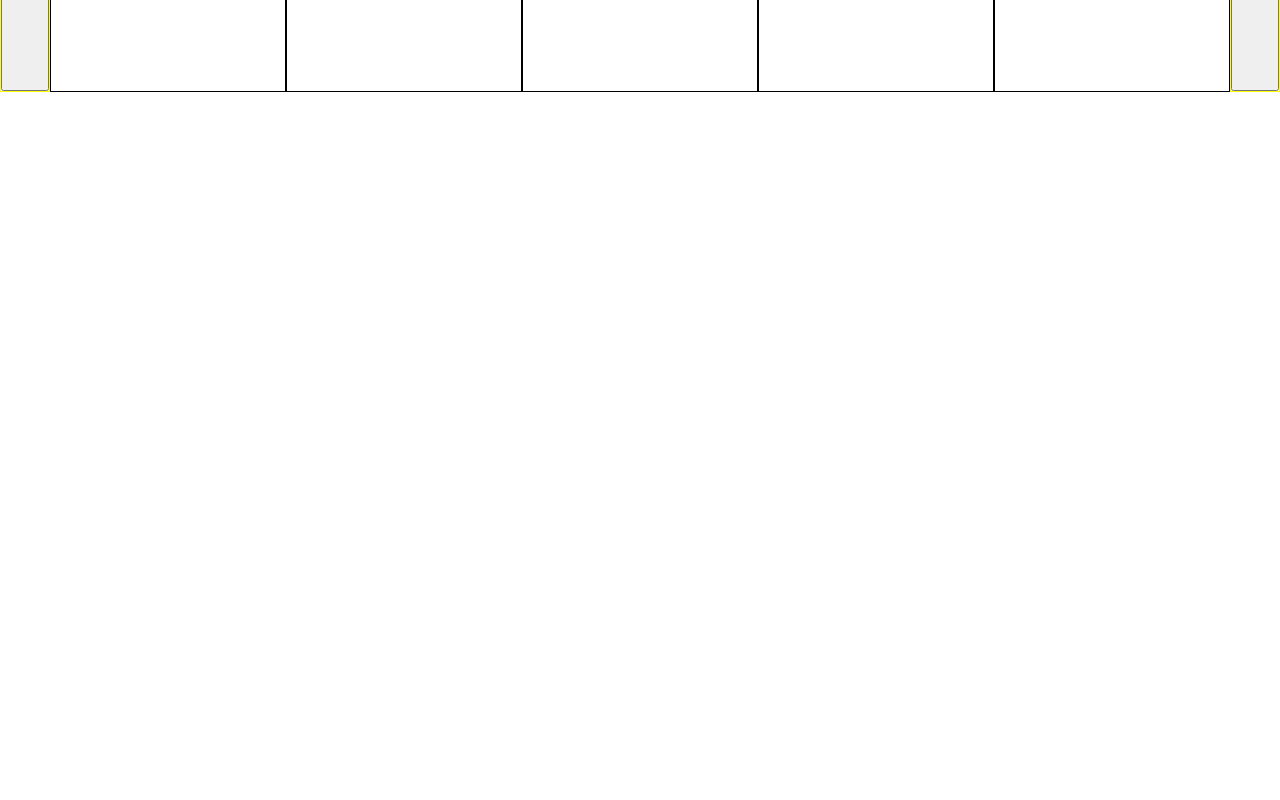
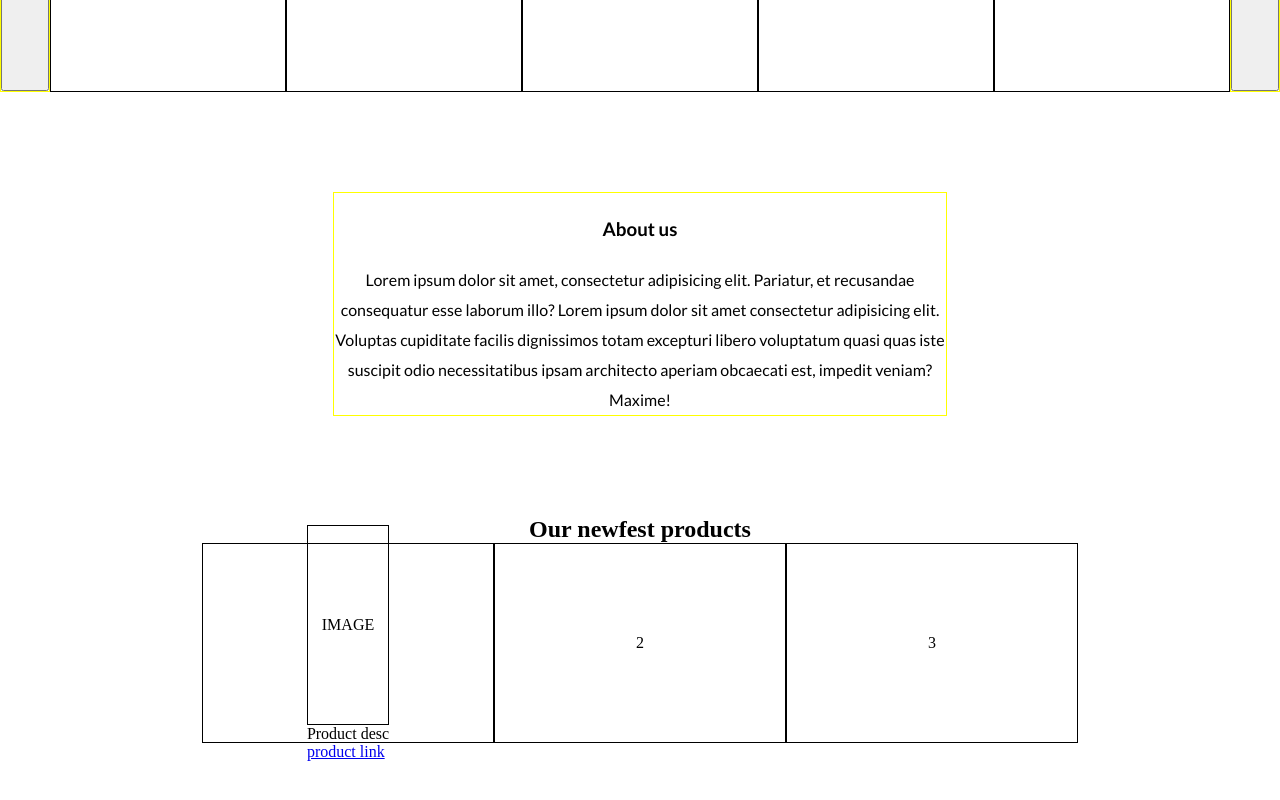
Before and after one commit to klauza/e-newsstand, a React (Create React App) app in the folder client/: page / in a window 1280 px wide. Shown: the part 1030-1830 px from the top of the page. Before the commit the page ends 1222 px from the top, so only its background shows below. Built offline with nearby package versions, Linux system fonts and the light colour scheme.

Commit message:
create few Home features

```diff
--- /dev/null
+++ b/client/src/components/Home/AboutUs.js
@@ -0,0 +1,30 @@
+import React from 'react';
+import styled from 'styled-components';
+import { ChildWrapper } from '../../layout/StyledComponents';
+
+const Container = styled.div`
+  width: 70%; margin: 0 auto;
+  @media(max-width: 768px){ width: 90%; }
+  border: 1px solid yellow;
+  text-align: center;
+  font-family: 'Lato', sans-serif;
+  h3{
+    margin: 25px 0;
+  }
+  p{
+    line-height: 30px;
+  }
+`;
+
+const AboutUs = () => {
+  return (
+    <ChildWrapper>
+      <Container>
+        <h3>About us</h3>
+        <p>Lorem ipsum dolor sit amet, consectetur adipisicing elit. Pariatur, et recusandae consequatur esse laborum illo? Lorem ipsum dolor sit amet consectetur adipisicing elit. Voluptas cupiditate facilis dignissimos totam excepturi libero voluptatum quasi quas iste suscipit odio necessitatibus ipsam architecto aperiam obcaecati est, impedit veniam? Maxime!</p>
+      </Container>
+    </ChildWrapper>
+  )
+}
+
+export default AboutUs
--- a/client/src/components/Home/Home.js
+++ b/client/src/components/Home/Home.js
@@ -1,14 +1,17 @@
 import React from 'react';
 import HomeHero from './HomeHero';
 import HomeFeaturedProducts from './HomeFeaturedProducts';
+import LatestProducts from './LatestProducts';
+import AboutUs from './AboutUs';
 
 
 const Home = () => {
   return (
     <div style={{position: "absolute", left: "0", right: "0"}}>
-      <HomeHero/>
-      <HomeFeaturedProducts/>
-
+      <HomeHero />
+      <HomeFeaturedProducts />
+      <AboutUs />
+      <LatestProducts />
     </div>
   )
 }
--- /dev/null
+++ b/client/src/components/Home/LatestProducts.js
@@ -0,0 +1,48 @@
+import React from 'react';
+import styled from 'styled-components';
+import { ChildWrapper } from '../../layout/StyledComponents';
+
+const Header = styled.h2`
+  text-align: center;
+`;
+
+const Container = styled.div`
+  display: flex; flex-direction: row;
+
+  height: auto;
+  div{
+    display: grid;
+    justify-content: center;
+    align-content: center;
+    width: 100%; height: 200px;
+    border: 1px solid black;
+  }
+`;
+const Product = styled.div`
+
+`;
+
+// useEffect is fetching last 3 added products
+// useState holds these products
+
+// if products, then
+const LatestProducts = () => {
+  return (
+    <ChildWrapper>
+      <Header>Our newfest products</Header>
+      <Container>
+        {/* loop through 3 products */}
+        <Product>
+          <div>IMAGE</div>
+          <p>Product desc</p>
+          <a href="#">product link</a>
+        </Product>
+
+        <div>2</div>
+        <div>3</div>
+      </Container>
+    </ChildWrapper>
+  )
+}
+
+export default LatestProducts
--- a/client/src/layout/StyledComponents.js
+++ b/client/src/layout/StyledComponents.js
@@ -2,7 +2,7 @@ import React from 'react';
 import styled from 'styled-components';
 import history from '../history';
 
-// Styles
+// Wrapper
 const WrapperStyled = styled.div`
   position: absolute;
   top: 60px;
@@ -15,6 +15,16 @@ const WrapperStyled = styled.div`
   @media(max-width: 998px){ width: 85%; }
   @media(max-width: 768px){ width: 95%; }
 `;
+const ChildOfWrapper = styled.div`
+  width: 70%;
+  margin: 50px auto 50px;
+  padding: 0 10px 50px 10px;
+  /* background: white; */
+  @media(max-width: 998px){ width: 85%; }
+  @media(max-width: 768px){ width: 95%; }
+`;
+
+// Button
 const ButtonStyled = styled.button`
   padding: 10px;
   border: 1px solid grey; border-radius: 2px;
@@ -31,9 +41,13 @@ const ButtonStyled = styled.button`
     background: grey;
   }
 `;
+
+// BackButton
 const BackButtonStyled = styled(ButtonStyled)`
 
 `;
+
+// SearchForm
 const SearchFormStyled = styled.form`
   text-align: center;
   width: 30%; height: 100%;
@@ -128,6 +142,13 @@ export const Wrapper = (props) => {
     </WrapperStyled>
   )
 }
+export const ChildWrapper = (props) => {
+  return (
+    <ChildOfWrapper>
+      {props.children}
+    </ChildOfWrapper>
+  )
+}
 export const Button = (props) => {
   return(
     <ButtonStyled>{props.children}</ButtonStyled>
```
